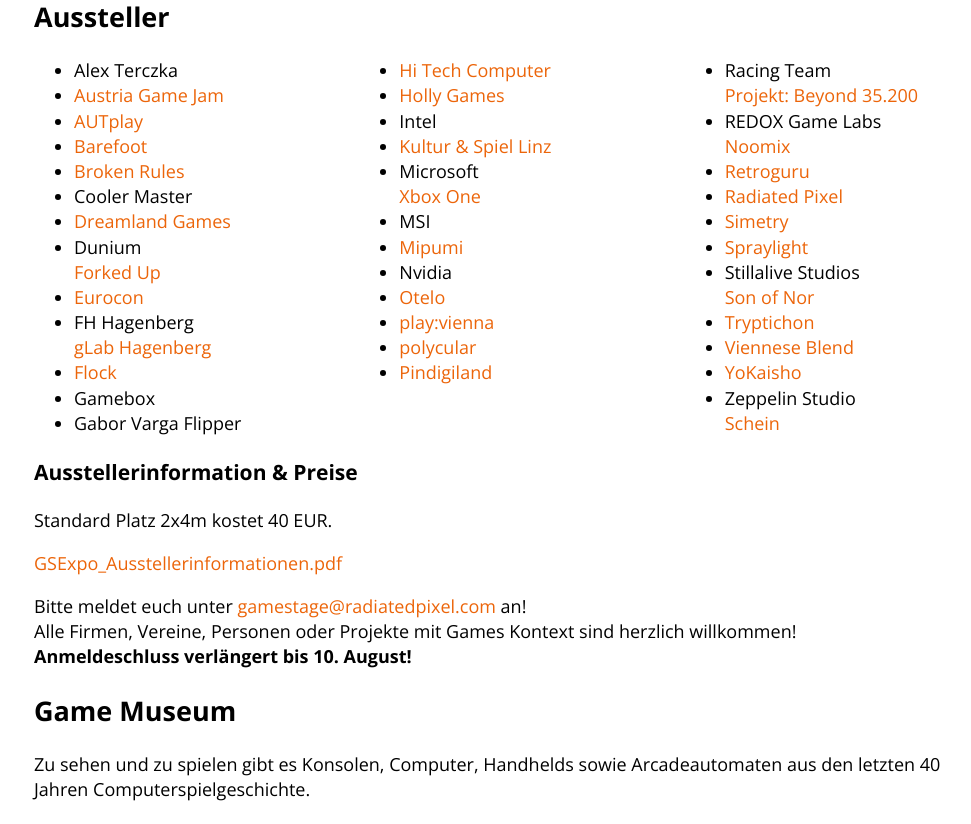
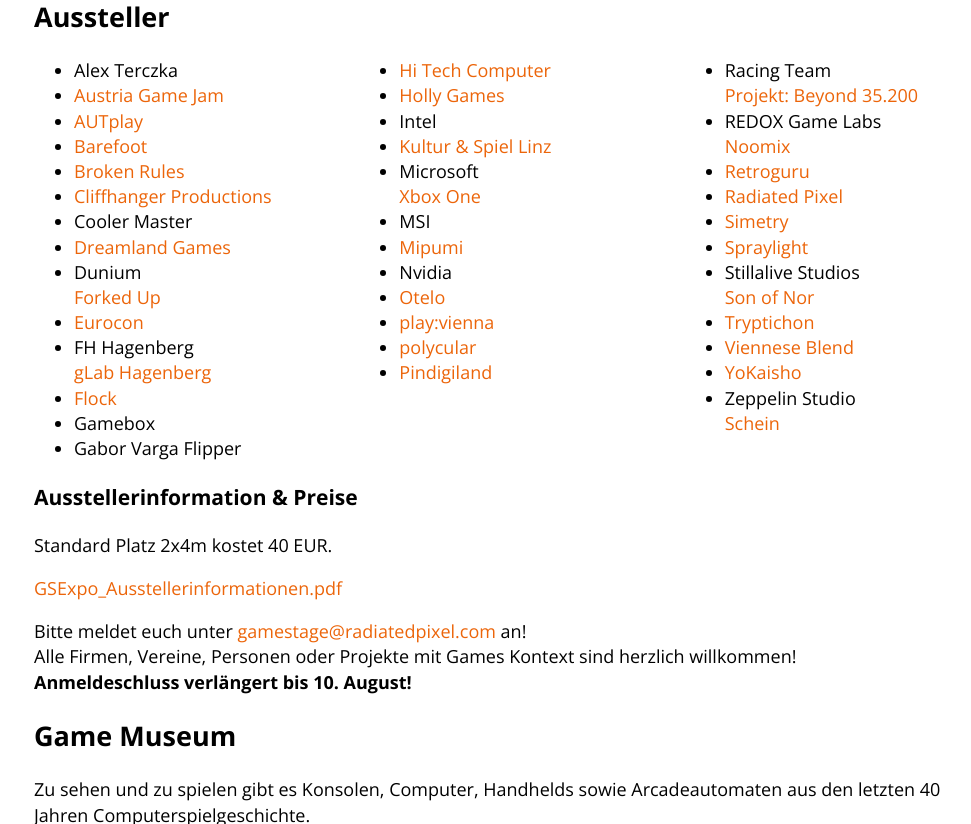
Before and after one commit to Lorti/gsexpo, a Jekyll site: the page built from index.html, in a window 1280 px wide and 900 px high, scrolled down 1482 px, cut to the strip 76-900 px from the top of the window. Shown: the whole strip, without its empty margins (130-1101 px from the left). Built offline with Jekyll 4.4.1, drawn with Linux system fonts in a browser that asks for light colours; nearby versions of some CDN libraries; Markdown is read by kramdown in place of the engine named in the settings.

Commit message:
Update exhibitors.markdown

```diff
--- a/_includes/exhibitors.markdown
+++ b/_includes/exhibitors.markdown
@@ -8,6 +8,7 @@
         <li><a href="http://www.autplay.at/">AUTplay</a></li>
         <li><a  href="http://portfolio.mediacube.at/projects/2014-barefoot">Barefoot</a></li>
         <li><a href="http://brokenrul.es/">Broken Rules</a></li>
+        <li><a href="http://www.cliffhanger-productions.com/#cliffhanger">Cliffhanger Productions</a></li>
         <li>Cooler Master</li>
         <li><a href="http://www.dreamlandgames.at/">Dreamland Games</a></li>
         <li>Dunium<br/><a href="http://www.dunium.com/">Forked Up</a></li>
```
